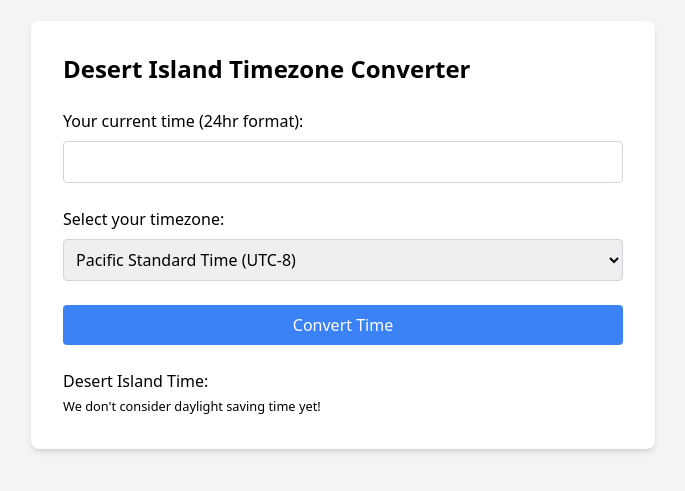
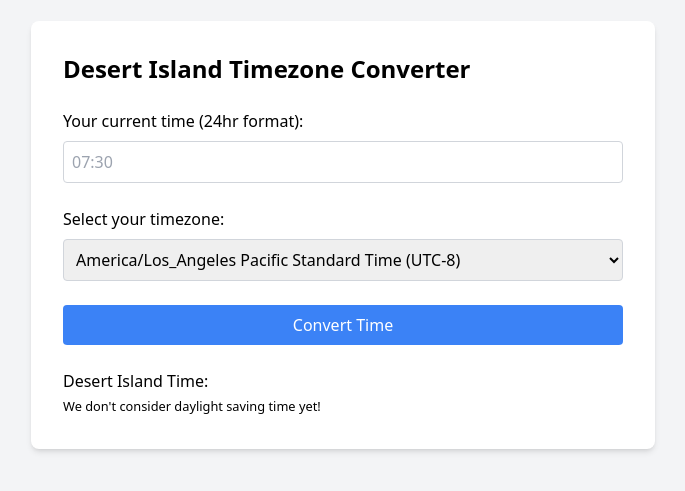
Before and after one commit to Umoren/timezone-converter, a React (Create React App) app: page / in a window 1280 px wide. Shown: the part 165-656 px from the top of the page, without its empty margins (297-982 px from the left). Built offline with nearby package versions, Linux system fonts and the light colour scheme.

Commit message:
made some changes

```diff
--- a/src/App.js
+++ b/src/App.js
@@ -61,6 +61,7 @@ function App() {
           <input
             type="text"
             id="meetingTime"
+            placeholder='07:30'
             value={meetingTime}
             onChange={handleMeetingTimeChange}
             className="border border-gray-300 rounded w-full p-2"
@@ -78,7 +79,7 @@ function App() {
           >
             {timezones.map((timezone, index) => (
               <option key={index} value={timezone.abbr}>
-                {timezone.name}
+                {timezone.iana + ' ' + timezone.name}
               </option>
             ))}
           </select>
--- a/src/timezone-list.js
+++ b/src/timezone-list.js
@@ -48,7 +48,6 @@ const timezones = [
     { abbr: "EUST", name: "Eastern European Summer Time (UTC+2)", iana: "Africa/Tripoli" },
     { abbr: "CET", name: "Central European Time (UTC+1)", iana: "Africa/Ceuta" },
     { abbr: "WET", name: "Western European Time (UTC+0)", iana: "Africa/El_Aaiun" },
-    { abbr: "GMT", name: "Greenwich Mean Time (UTC±00:00)", iana: "Africa/Ouagadougou" },
 
 
 ];
```
